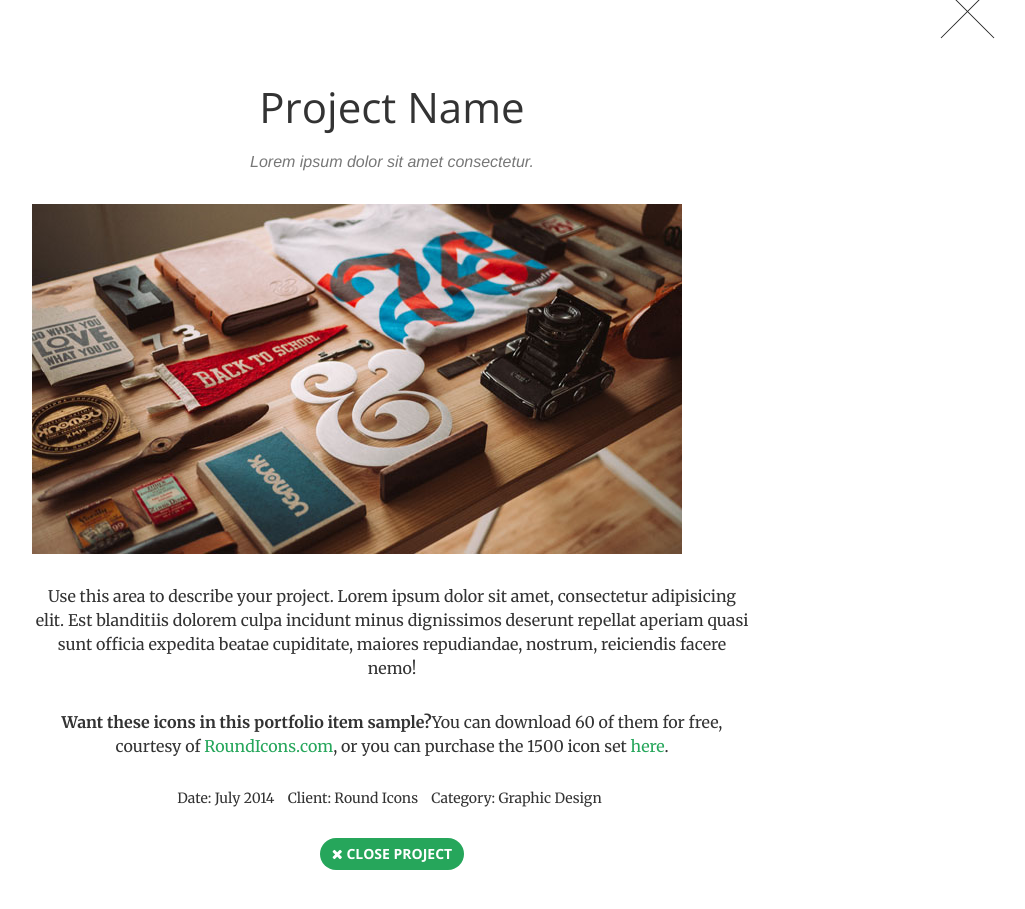
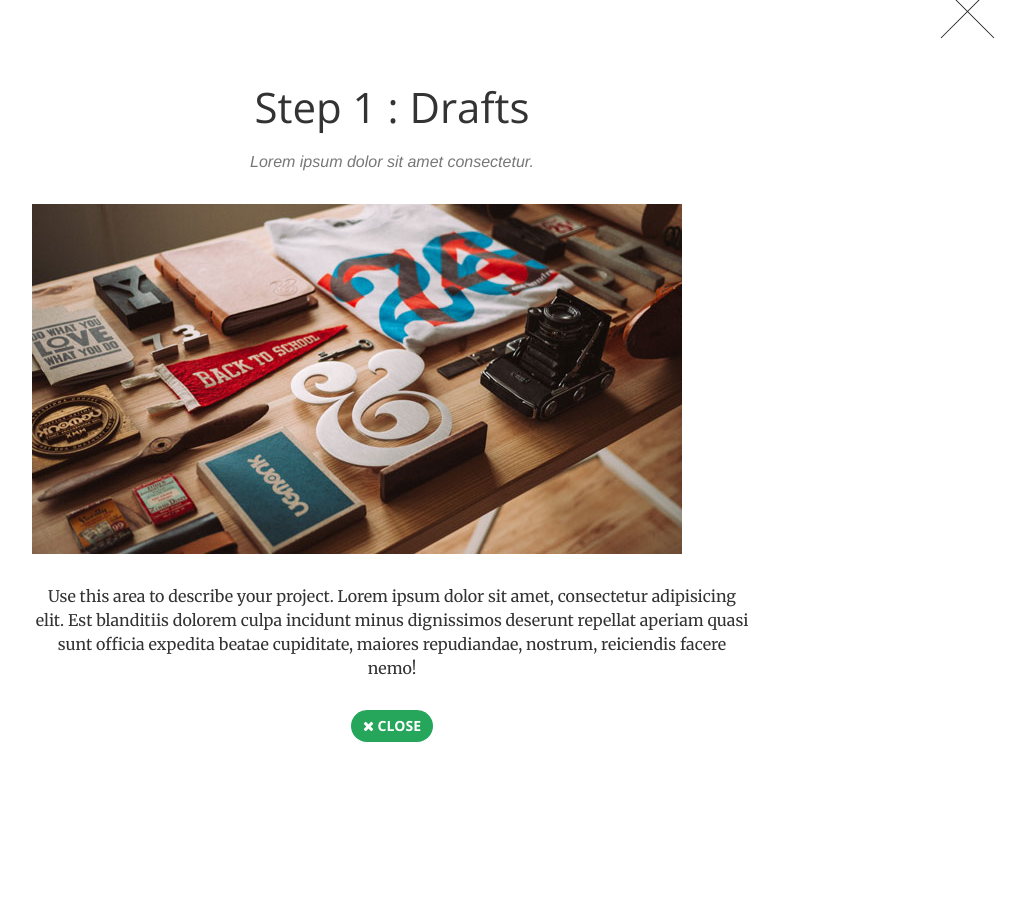
Before and after one commit to jbgariel/project-ceres, a Flask app: page / in a window 1280 px wide, after a click that opens the changed part. Shown: the part 51-960 px from the top of the page, without its empty margins (248-1273 px from the left). Run offline with Flask 2, Linux system fonts and the light colour scheme; some libraries are stand-ins or nearby versions.

Commit message:
Delete unused files

```diff
--- a/templates/index.html
+++ b/templates/index.html
@@ -67,15 +67,6 @@
         </div>
         <!-- /.container-fluid -->
     </nav>
-	<!--
-	<div class="navbar navbar-inverse navbar-fixed-top" role="navigation">
-		<div class="container-fluid">
-			<div class="navbar-header">
-				<a class="navbar-brand" href="./">Ceres Project Dashboard</a>
-			</div>
-		</div>
-	</div>
-	-->
 
     <!-- Page Header -->
     <!-- Set your background image for this header on the line below. -->
@@ -97,7 +88,7 @@
                 <div class="col-lg-8 col-lg-offset-2 text-center">
                     <h2 class="section-heading">Introducing Project Ceres</h2>
                     <hr class="light">
-                    <p class="text-faded">Project Ceres make it possible to monitor, control and retrieve data from your garden. A special focus is given to the design of the connected device to be non-intrusive and modular.</p>
+                    <p class="text-faded">Project Ceres make it possible to monitor, control and retrieve data from your indoor garden. A special focus is given to the design of the connected device to be non-intrusive and modular.</p>
                 </div>
             </div>
         </div>
@@ -116,7 +107,6 @@
         <div class="container">
 
 			<br>
-
 			<div class="row">
 
 				<!-- Temperature -->
@@ -287,7 +277,7 @@
         <div class="container text-center">
             <div class="call-to-action">
                 <h2>Find out more about the project</h2>
-                <a href="https://github.com/jbgariel/project-ceres" class="btn btn-default btn-xl wow tada">Tutorial and code!</a>
+                <a href="https://github.com/jbgariel/project-ceres" class="btn btn-default btn-xl wow tada">Code on Github</a>
             </div>
         </div>
     </aside>
@@ -341,18 +331,11 @@
                     <div class="col-lg-8 col-lg-offset-2">
                         <div class="modal-body">
                             <!-- Project Details Go Here -->
-                            <h2>Project Name</h2>
+                            <h2>Step 1 : Drafts</h2>
                             <p class="item-intro text-muted">Lorem ipsum dolor sit amet consectetur.</p>
                             <img class="img-responsive img-centered" src="./static/img/portfolio/1.jpg" alt="">
                             <p>Use this area to describe your project. Lorem ipsum dolor sit amet, consectetur adipisicing elit. Est blanditiis dolorem culpa incidunt minus dignissimos deserunt repellat aperiam quasi sunt officia expedita beatae cupiditate, maiores repudiandae, nostrum, reiciendis facere nemo!</p>
-                            <p>
-                                <strong>Want these icons in this portfolio item sample?</strong>You can download 60 of them for free, courtesy of <a href="https://getdpd.com/cart/hoplink/18076?referrer=bvbo4kax5k8ogc">RoundIcons.com</a>, or you can purchase the 1500 icon set <a href="https://getdpd.com/cart/hoplink/18076?referrer=bvbo4kax5k8ogc">here</a>.</p>
-                            <ul class="list-inline">
-                                <li>Date: July 2014</li>
-                                <li>Client: Round Icons</li>
-                                <li>Category: Graphic Design</li>
-                            </ul>
-                            <button type="button" class="btn btn-primary" data-dismiss="modal"><i class="fa fa-times"></i> Close Project</button>
+                            <button type="button" class="btn btn-primary" data-dismiss="modal"><i class="fa fa-times"></i> Close </button>
                         </div>
                     </div>
                 </div>
```
